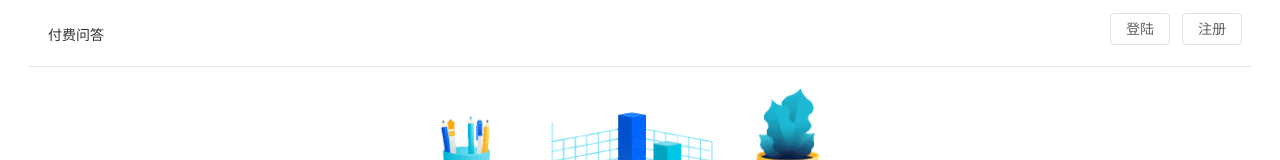
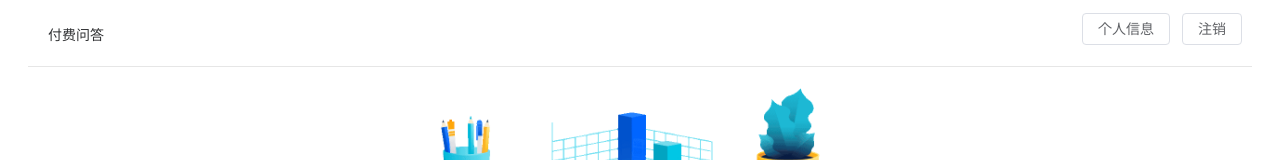
Before and after one commit to Ch1ldr3n/QASystem, a Vue app in the folder frontend/: page / in a window 1280 px wide. Shown: the top 160 px of the page. Built offline with nearby package versions, Linux system fonts and the light colour scheme.

Commit message:
增加个人信息和注销按钮

```diff
--- a/frontend/src/components/Homepage.vue
+++ b/frontend/src/components/Homepage.vue
@@ -4,19 +4,26 @@
       <el-menu mode="horizontal">
         <el-menu-item index="2">付费问答</el-menu-item>
 
-         <el-row style='position: absolute;right:10px;top:5px;'>
-          <el-button plain v-on:click="signin.dialogVisible=true">登陆</el-button>
-          <el-button plain v-on:click="register.dialogVisible=true">注册</el-button>
+        <el-row
+          v-if="!online"
+          style="position: absolute; right: 10px; top: 5px"
+        >
+          <el-button plain v-on:click="signin.dialogVisible = true"
+            >登陆</el-button
+          >
+          <el-button plain v-on:click="register.dialogVisible = true"
+            >注册</el-button
+          >
+        </el-row>
+        <el-row v-else style="position: absolute; right: 10px; top: 5px">
+          <el-button plain>个人信息</el-button>
+          <el-button plain>注销</el-button>
         </el-row>
       </el-menu>
     </el-header>
     <el-main>
       <el-row justify="center">
-        <el-image
-        style="height: 500px"
-        :src="image"
-        :fit="fit"
-        ></el-image>
+        <el-image style="height: 500px" :src="image" :fit="fit"></el-image>
       </el-row>
       <el-row :gutter="20">
         <el-col :span="8">
@@ -27,7 +34,7 @@
               </div>
             </template>
             <div>
-              计算机、电子、金融、医药<br>
+              计算机、电子、金融、医药<br />
               面面俱到
             </div>
           </el-card>
@@ -40,7 +47,7 @@
               </div>
             </template>
             <div>
-              领域前沿学者<br>
+              领域前沿学者<br />
               客观解答
             </div>
           </el-card>
@@ -53,59 +60,60 @@
               </div>
             </template>
             <div>
-              第三方支付平台<br>
+              第三方支付平台<br />
               可信结算
             </div>
           </el-card>
         </el-col>
       </el-row>
     </el-main>
-    <el-footer>
-    </el-footer>
+    <el-footer> </el-footer>
   </el-container>
 
-  <Signin v-model="signin.dialogVisible"/>
-  <Register v-model="register.dialogVisible"/>
+  <Signin v-model="signin.dialogVisible" />
+  <Register v-model="register.dialogVisible" />
 </template>
 
 <script>
-import Signin from './Signin.vue'
-import Register from './Register.vue'
-const image = require('../assets/fufeiwenda_pic1_tu.png')
+import Signin from "./Signin.vue";
+import Register from "./Register.vue";
+const image = require("../assets/fufeiwenda_pic1_tu.png");
 
 export default {
-  name: 'Homepage',
+  name: "Homepage",
   components: {
-		Signin,
-		Register
-	},
+    Signin,
+    Register,
+  },
   props: {
-    msg: String
+    msg: String,
   },
   data() {
     return {
       image,
-      signin:{
-        dialogVisible:false
+      signin: {
+        dialogVisible: false,
       },
-      register:{
-        dialogVisible:false
-      }
-    }
+      register: {
+        dialogVisible: false,
+      },
+      online: true,
+    };
   },
-  methods:{
-    register_: function(){
+  methods: {
+    register_: function () {
       this.register.dialogVisible = false;
     },
-    signin_: function(){//username, password) {
+    signin_: function () {
+      //username, password) {
       this.signin.dialogVisible = false;
     },
-    quit:function() {
-			this.signin.dialogVisible = false;
-      this.register.dialogVisible = false
-		},
-	},
-}
+    quit: function () {
+      this.signin.dialogVisible = false;
+      this.register.dialogVisible = false;
+    },
+  },
+};
 </script>
 
 <style scoped>
--- a/frontend/src/components/Signin.vue
+++ b/frontend/src/components/Signin.vue
@@ -61,8 +61,14 @@ export default {
   },
   methods: {
     signin: function () {
-      this.$parent.signin_(); //this.state.username,this.state.password),
-      (this.state.username = ""), (this.state.password = "");
+      this.$router.push("/home");
+      //   this.$parent.signin_(); //this.state.username,this.state.password),
+      //   const { data: res } = this.$http.post("v1/user/login", this.state); //这样传可以吗
+      //   //   (this.state.username = ""), (this.state.password = "");
+      //   console.log(res); // 服务器返回的数据
+      //   if (res.meta.status !== 200) return console.log("登陆失败");
+      //   console.log("登陆成功");
+      //   this.$router.push("/home");
     },
     quit: function () {
       this.$parent.quit(),
```
